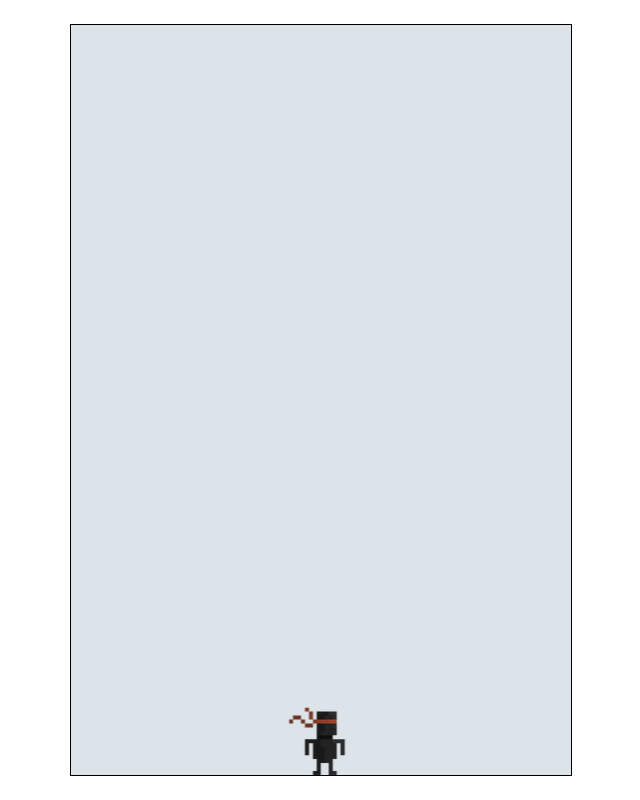
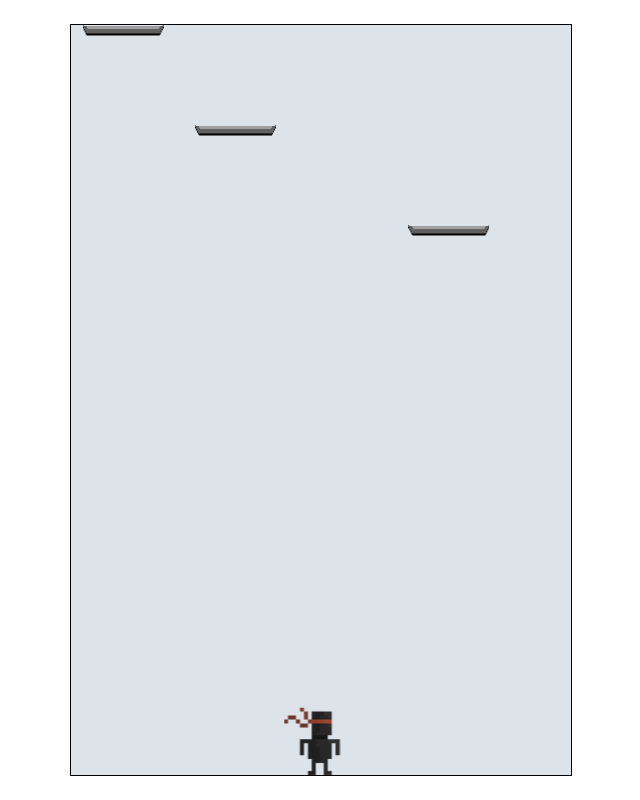
Before and after one commit to Shaffan/Ninjump, a plain HTML site: page index.html in a window 1280 px wide. Shown: the whole page, without its empty margins (319-959 px from the left). Drawn offline with Linux system fonts and the light colour scheme.

Commit message:
Added sprites and platforms

```diff
--- /dev/null
+++ b/app/images.js
@@ -0,0 +1,22 @@
+'use strict';
+var player_s, platform_s;
+
+function ImgObj(img, x, y, width, height) {
+    this.img = img;
+    this.x = x;
+    this.y = y;
+    this.width = width;
+    this.height = height;
+}
+
+ImgObj.prototype.draw = function (context, x, y) {
+    context.drawImage(this.img, this.x, this.y, this.width, this.height,
+        x, y, this.width, this.height);
+}
+
+function loadSprites(img) {
+
+    player_s = new ImgObj(img, 1, 1, 57, 68);
+    platform_s = new ImgObj(img, 1, 71, 81, 11);
+
+}
--- a/app/main-app.js
+++ b/app/main-app.js
@@ -3,11 +3,7 @@ var canvas,
     context,
     width,
     height,
-    frames = 0,
-    images = [],
-    urls = [
-        "assets/ninja.png"
-    ];
+    frames = 0;
 
 function input(event) {
 
@@ -24,14 +20,6 @@ function input(event) {
     event.preventDefault();
 }
 
-function loadImages() {
-    for (var i = 0; i < urls.length; i++) {
-        var img = new Image();
-        img.src = urls[i];
-        images.push(img);
-    }
-}
-
 function run() {
     var loop = function () {
         update();
@@ -43,11 +31,16 @@ function run() {
 }
 
 function update() {
+    platforms.update();
     player.update();
+
 }
 
 function render() {
+    context.clearRect(0, 0, canvas.width, canvas.height);
+    platforms.draw(context);
     player.draw(context);
+
 }
 
 (function main(test) {
@@ -76,10 +69,10 @@ function render() {
 
     var img = new Image();
     img.onload = function () {
-        loadImages();
+        loadSprites(this);
         run();
 
     };
-    img.src = "assets/ninja.png";
+    img.src = "assets/sprites.png";
 
 })();
--- /dev/null
+++ b/app/platforms.js
@@ -0,0 +1,49 @@
+'use strict';
+var platforms = {
+
+    velocity: 1,
+
+    _platforms: [],
+
+    reset: function() {
+        this._platforms= [];
+    },
+
+    temp: true,
+
+    update: function() {
+        if (frames % 100 === 0) {
+            var _x =  width - (width*Math.random() + 2) - platform_s.width;
+
+            this._platforms.push({
+                x: _x,
+                y: -100,
+                width: platform_s.width,
+                height: platform_s.height
+            });
+        }
+        for (var i = 0, len = this._platforms.length; i < len; i++) {
+            var p = this._platforms[i];
+
+            p.y += this.velocity;
+
+            if (p.y > height) {
+                this._platforms.splice(i, 1);
+                i--;
+                len--;
+            }
+
+        }
+
+
+
+    },
+
+    draw: function(context) {
+        for (var i=0, len=this._platforms.length; i < len; i++) {
+            var p = this._platforms[i];
+            platform_s.draw(context, p.x, p.y);
+        }
+    },
+
+}
--- a/app/player.js
+++ b/app/player.js
@@ -4,7 +4,7 @@ var player = {
     x: width / 2 - 37.5,
     y: height / 2 - 75,
 
-    gravity: 0.25,
+    gravity: 0.35,
 
     _jump: 8,
     jumpcount: 0,
@@ -52,11 +52,11 @@ var player = {
         this.currentframe %= this.animation.length;
 
         // gravity and floor collision
-        if (this.y <= height - (71 + this.yvelocity)) {
+        if (this.y <= height - (player_s.height + this.yvelocity)) {
             this.yvelocity += this.gravity;
             this.y += this.yvelocity;
         } else {
-            this.y = height - 71;
+            this.y = height - player_s.height;
         }
 
         // movement
@@ -76,13 +76,13 @@ var player = {
         }
 
         // wall collision
-        if (this.x <= (-5 - this.xvelocity)) {
+        if (this.x <= (0 - this.xvelocity)) {
             this.xvelocity = 0;
-            this.x = -5;
+            this.x = 0;
         }
-        if (this.x >= width - (61 + this.xvelocity)) {
+        if (this.x >= width - (player_s.width + this.xvelocity)) {
             this.xvelocity = 0;
-            this.x = width - 61;
+            this.x = width - player_s.width;
         }
 
         this.x += this.xvelocity;
@@ -90,10 +90,6 @@ var player = {
     },
 
     draw: function (context) {
-        context.clearRect(0, 0, canvas.width, canvas.height);
-
-        var n = this.animation[this.currentframe];
-
-        context.drawImage(images[n], 0, 0, 75, 75, this.x, this.y, 75, 75);
+        player_s.draw(context, this.x, this.y);
     }
 };
--- a/index.html
+++ b/index.html
@@ -24,6 +24,7 @@
 </body>
 <!-- These need to stay here -->
 <script src="app/main-app.js"></script>
+<script src="app/images.js"></script>
 <script src="app/player.js"></script>
-
+<script src="app/platforms.js"></script>
 </hmtl>
```
Also changed, not shown: assets/sprites.json (added, +30 -0 lines), assets/cube.png (deleted), assets/ninja.png (deleted), assets/ninjaorig.png (deleted), assets/project files/ninja.png (added), assets/project files/platform.png (added), assets/sprites.png (added), 2 other files.
